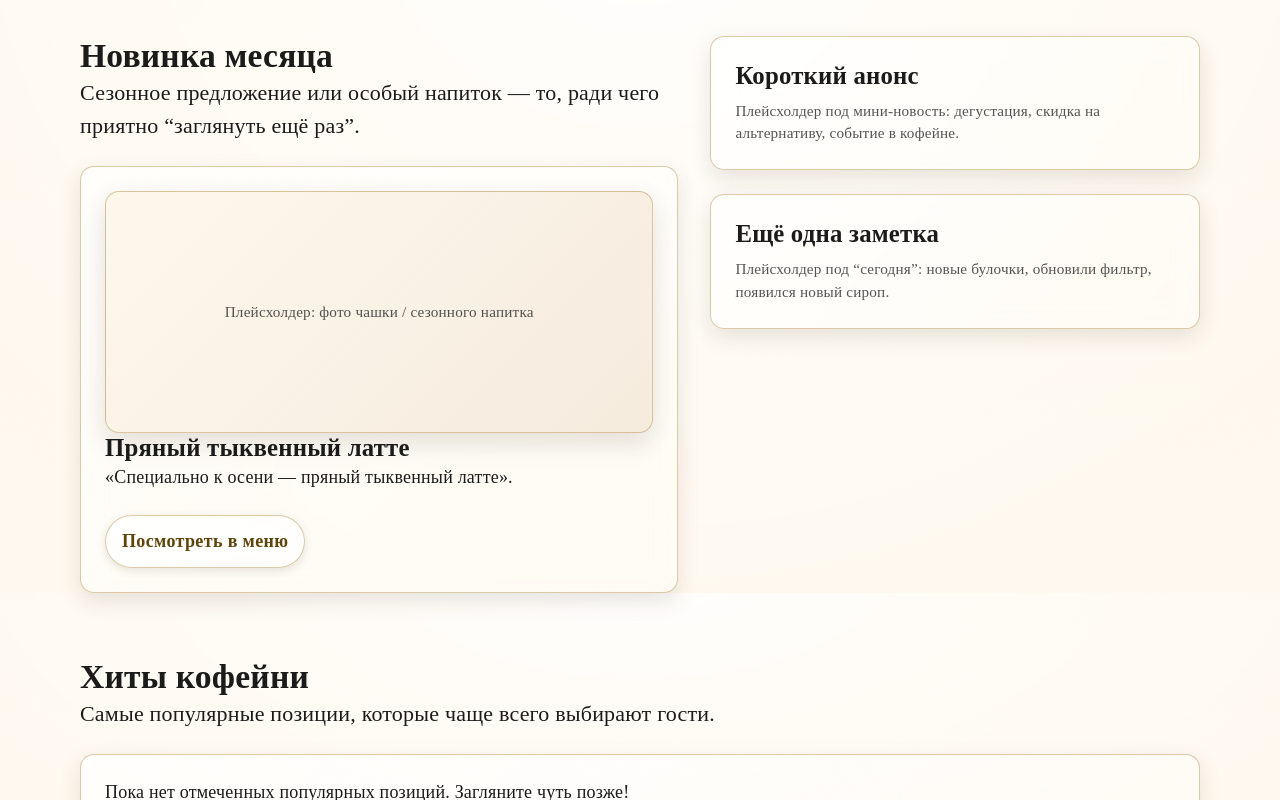
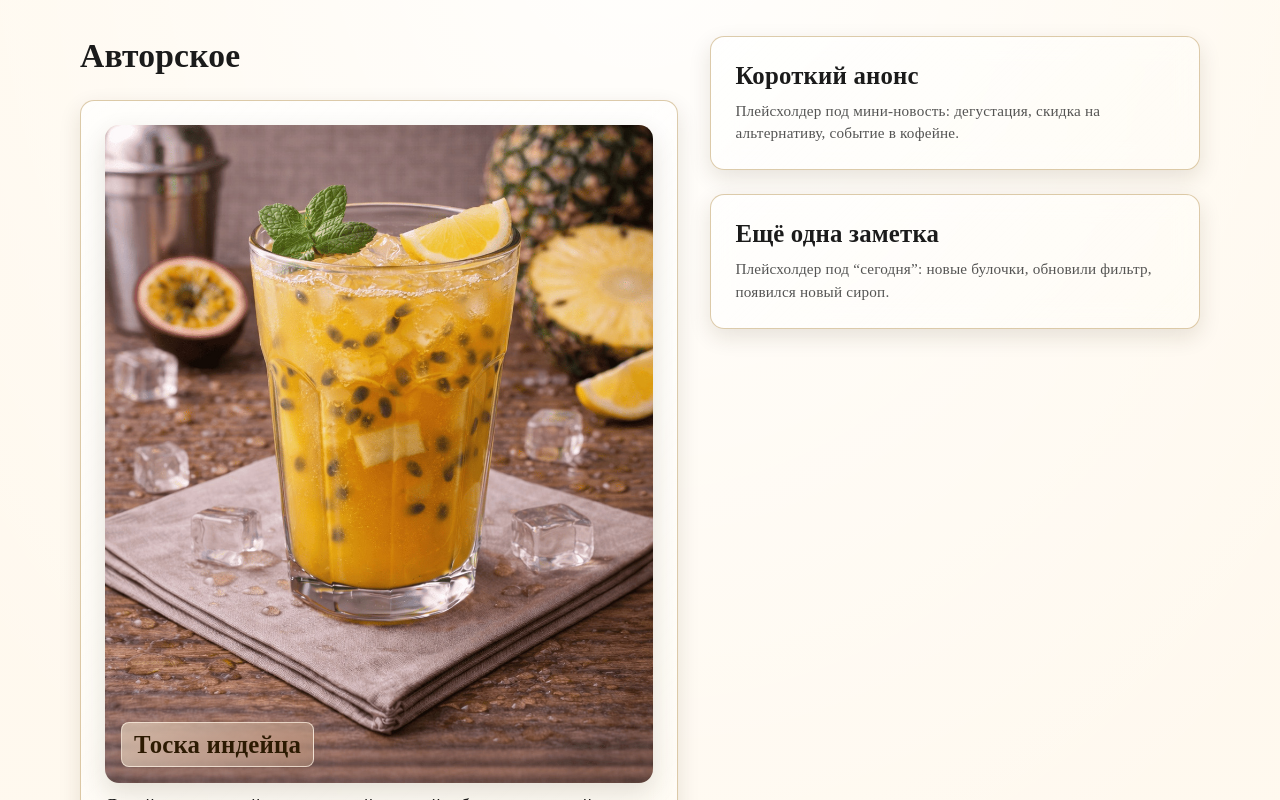
Before and after one commit to ALDYNEC-07/beno-coffe, a Next.js app: page / in a window 1280 px wide. Shown: the part 1120-1920 px from the top of the page. Built offline with nearby package versions, Linux system fonts and the light colour scheme; no server answers.

Commit message:
в блоке авторское - картина + название + описание + стили

```diff
--- a/src/components/NewMonth/NewMonth.module.css
+++ b/src/components/NewMonth/NewMonth.module.css
@@ -31,12 +31,6 @@
   font-weight: 700;
 }
 
-.lead {
-  font-size: var(--text-lg);
-  max-width: var(--measure);
-  margin: 0;
-}
-
 .card {
   border: 1px solid rgba(155, 106, 18, 0.35);
   border-radius: var(--radius);
@@ -54,7 +48,6 @@
 }
 
 .media {
-  border: 1px solid rgba(155, 106, 18, 0.35);
   border-radius: var(--radius);
   background: linear-gradient(
       135deg,
@@ -62,18 +55,38 @@
       rgba(244, 232, 214, 0.7)
     ),
     #f7f4ef;
-  min-height: clamp(180px, 28vw, 240px);
-  display: grid;
-  place-items: center;
-  text-align: center;
+  aspect-ratio: 5 / 6;
+  position: relative;
+  overflow: hidden;
   box-shadow: 0 10px 26px rgba(60, 40, 20, 0.14);
 }
 
-.mediaText {
+.mediaImage {
+  object-fit: cover;
+  object-position: center;
+}
+
+.mediaTitle {
+  position: absolute;
+  left: var(--space-2);
+  bottom: var(--space-2);
   margin: 0;
-  padding: var(--space-2);
-  font-size: var(--text-sm);
-  color: rgba(27, 27, 27, 0.75);
+  padding: 0.4rem 0.75rem;
+  font-size: var(--h3);
+  line-height: 1.2;
+  font-weight: 700;
+  color: #2c1a02;
+  max-width: calc(100% - var(--space-4));
+  background: linear-gradient(
+    135deg,
+    rgba(233, 217, 197, 0.68),
+    rgba(210, 186, 154, 0.32)
+  );
+  border: 1px solid rgba(255, 244, 230, 0.7);
+  border-radius: calc(var(--radius) - 6px);
+  box-shadow: 0 8px 24px rgba(60, 40, 20, 0.16);
+  backdrop-filter: blur(14px) saturate(150%);
+  -webkit-backdrop-filter: blur(14px) saturate(150%);
 }
 
 .subtitle {
@@ -84,6 +97,7 @@
 
 .note {
   margin: 0;
+  margin-top: 0.6rem;
   max-width: var(--measure);
 }
 
--- a/src/components/NewMonth/NewMonth.tsx
+++ b/src/components/NewMonth/NewMonth.tsx
@@ -1,24 +1,25 @@
 /*
- Этот файл определяет секцию "Новинка месяца".
+ Этот файл определяет секцию "Авторское".
  Он показывает описание сезонного предложения, карточку напитка и краткие анонсы.
- Человек может узнать о новинке и перейти в меню.
+ Человек может узнать об авторском напитке и перейти в меню.
 */
+import Image from "next/image";
 import Link from "next/link";
 import styles from "./NewMonth.module.css";
 
-// Этот объект хранит данные о напитке месяца и кнопке для перехода.
+// Этот объект хранит данные об авторском напитке и кнопке для перехода.
 const monthlySpecial = {
-  title: "Пряный тыквенный латте",
-  description: "«Специально к осени — пряный тыквенный латте».",
-  summary:
-    "Сезонное предложение или особый напиток — то, ради чего приятно “заглянуть ещё раз”.",
-  mediaLabel: "Фото напитка месяца",
-  mediaNote: "Плейсхолдер: фото чашки / сезонного напитка",
+  title: "Тоска индейца",
+  description:
+    "Яркий тропический вкус: сладкий, сочный и бодряще-кислый.",
+  mediaLabel: "Фото авторского напитка",
+  mediaSrc: "/assets/Toska-indeyca.jpg",
+  mediaAlt: "Авторский напиток: тоска-индейца",
   menuLabel: "Посмотреть в меню",
   menuLink: "/menu",
 };
 
-// Этот список хранит короткие анонсы, которые дополняют новинку месяца.
+// Этот список хранит короткие анонсы, которые дополняют авторский раздел.
 const sideNotes = [
   {
     title: "Короткий анонс",
@@ -32,25 +33,31 @@ const sideNotes = [
 
 export default function NewMonth() {
   return (
-    // Этот блок показывает секцию новинки месяца с якорем для навигации.
-    <section id="new" className={styles.newMonth} aria-label="Новинка месяца">
+    // Этот блок показывает секцию авторского предложения с якорем для навигации.
+    <section id="new" className={styles.newMonth} aria-label="Авторское">
       <div className="container">
         {/* Этот блок делит секцию на основную часть и дополнительные анонсы. */}
         <div className={styles.layout}>
-          {/* Этот блок показывает основную информацию о сезонной новинке. */}
+          {/* Этот блок показывает основную информацию об авторском напитке. */}
           <div className="stack">
-            <h2 className={styles.title}>Новинка месяца</h2>
-            <p className={styles.lead}>{monthlySpecial.summary}</p>
+            <h2 className={styles.title}>Авторское</h2>
 
-            {/* Этот блок показывает карточку с напитком месяца. */}
+            {/* Этот блок показывает карточку с авторским напитком. */}
             <article className={styles.card}>
-              {/* Этот блок содержит фото-плейсхолдер, описание и кнопки. */}
+              {/* Этот блок содержит фото с названием, описание и кнопку. */}
               <div className="stack">
-                {/* Этот блок показывает место для фото напитка. */}
+                {/* Этот блок показывает фото авторского напитка. */}
                 <div className={styles.media} role="img" aria-label={monthlySpecial.mediaLabel}>
-                  <p className={styles.mediaText}>{monthlySpecial.mediaNote}</p>
+                  <Image
+                    src={monthlySpecial.mediaSrc}
+                    alt={monthlySpecial.mediaAlt}
+                    fill
+                    sizes="(max-width: 719px) 90vw, (max-width: 900px) 70vw, 540px"
+                    className={styles.mediaImage}
+                  />
+                  {/* Этот блок показывает название напитка прямо на фото. */}
+                  <h3 className={styles.mediaTitle}>{monthlySpecial.title}</h3>
                 </div>
-                <h3 className={styles.subtitle}>{monthlySpecial.title}</h3>
                 <p className={styles.note}>{monthlySpecial.description}</p>
                 {/* Этот блок показывает кнопку для перехода к меню. */}
                 <div className={styles.metaRow}>
```
